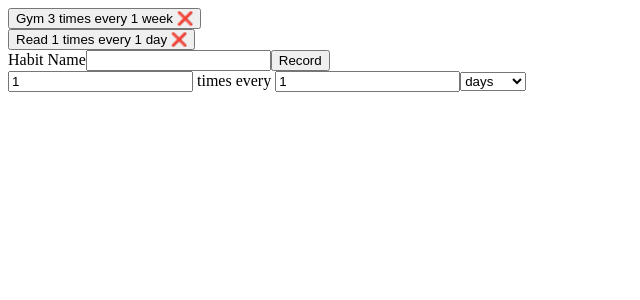
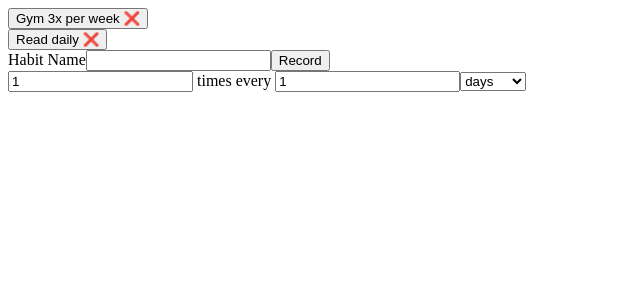
Before and after one commit to mikimandoki/turnip, a React (Vite) app: page / in a window 1280 px wide. Shown: the top 300 px of the page, without its empty margins (0-640 px from the left). Built offline with nearby package versions, Linux system fonts and the light colour scheme.

Commit message:
describe habit frequency

```diff
--- a/src/App.tsx
+++ b/src/App.tsx
@@ -1,6 +1,6 @@
 import { useState } from 'react';
 
-import type { Habit } from './types';
+import type { Frequency, Habit } from './types';
 
 import AddHabitForm from './AddHabitForm';
 
@@ -19,6 +19,24 @@ const DUMMY_HABITS: Habit[] = [
   },
 ];
 
+function describeFrequency(frequency: Frequency) {
+  const unit = frequency.periodLength === 1 ? frequency.periodUnit : `${frequency.periodLength} ${frequency.periodUnit}s`
+  if (frequency.times === 1 && frequency.periodLength === 1) {
+    switch (frequency.periodUnit) {
+      case 'day':
+        return 'daily'
+      case 'month':
+        return 'monthly'
+      case 'week':
+        return 'weekly'
+    };
+  } else if (frequency.times === 1) {
+    return `every ${unit}`
+  } else {
+    return `${frequency.times}x per ${unit}`
+  }
+}
+
 function HabitSquare({
   value,
   isDone,
@@ -29,11 +47,10 @@ function HabitSquare({
   onButtonClick: () => void;
 }) {
   const completionFlag = isDone ? '✅' : '❌';
-  const freq = `${value.frequency.times} times every ${value.frequency.periodLength} ${value.frequency.periodUnit}`;
   return (
     <>
       <button className='habitButton' onClick={onButtonClick}>
-        {value.name} {freq} {completionFlag}
+        {value.name} {describeFrequency(value.frequency)} {completionFlag}
       </button>
       <br />
     </>
```
Also changed, not shown: src/AddHabitForm.tsx (+7 -0 lines).
